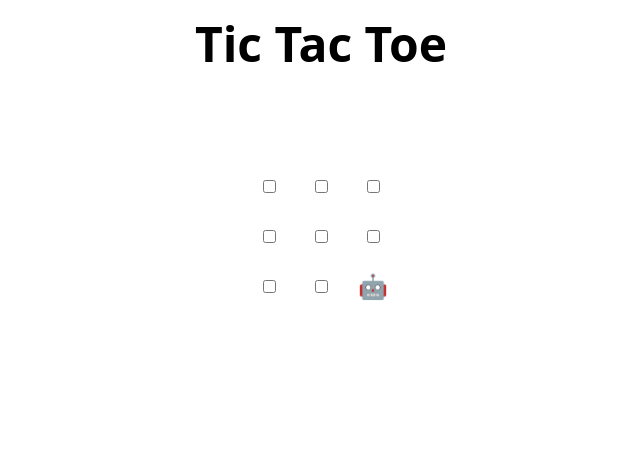
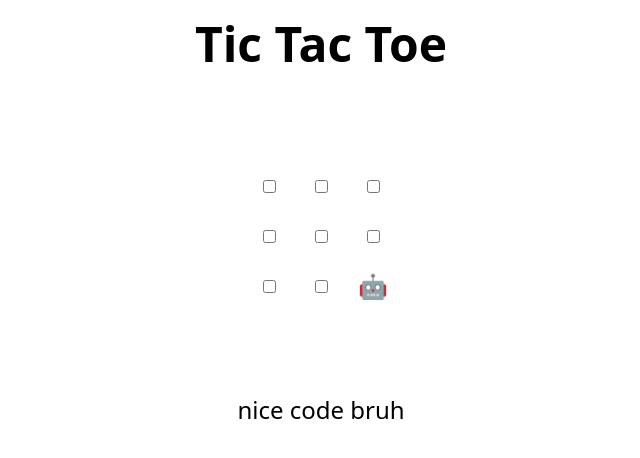
Before and after one commit to elnglr/introduction-to-github, a plain HTML site: page index.html in a window 1280 px wide. Shown: the whole page, without its empty margins (319-959 px from the left). Drawn offline with Linux system fonts and the light colour scheme.

Commit message:
Update index.html
commit

```diff
--- a/index.html
+++ b/index.html
@@ -48,7 +48,7 @@
 </table>
 
 <h2 hidden>Game over, refresh to play again 🧑‍💻 🤖!</h2>
-
+nice code bruh
 <script>
   // Initialization
   const boxes = Array.from(document.querySelectorAll('td'))
```
